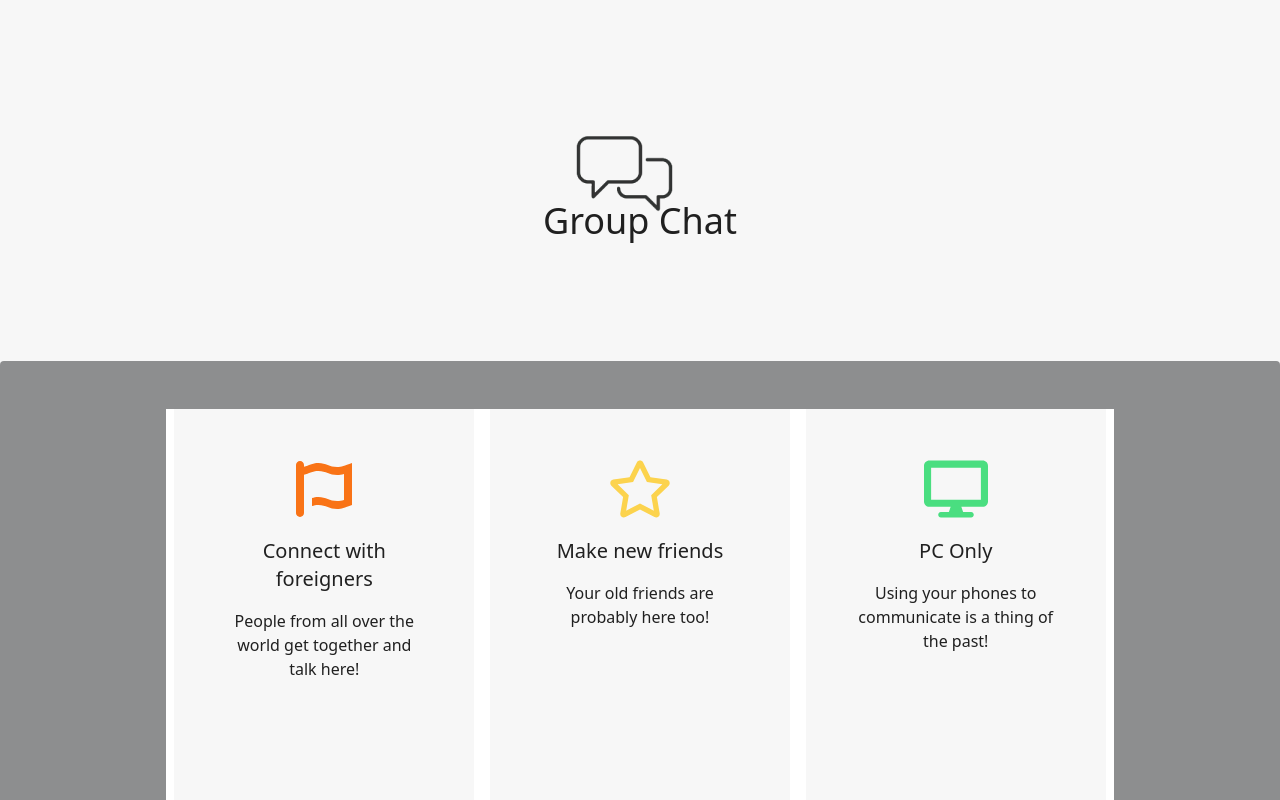
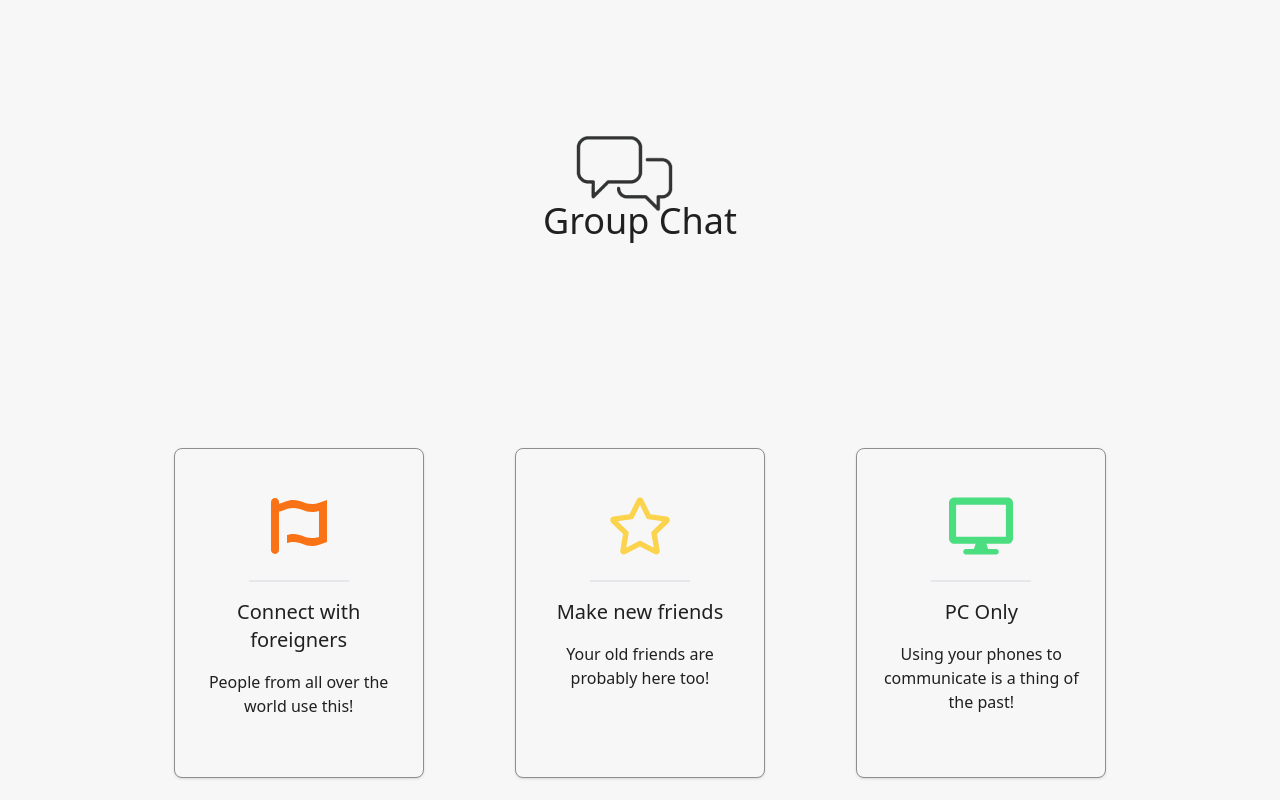
Before and after one commit to TreusK/groupChat, a React (Vite) app: page / in a window 1280 px wide. Shown: the top 800 px of the page. Built offline with nearby package versions, Linux system fonts and the light colour scheme; no server answers.

Commit message:
more css, trying to make it look decent

```diff
--- a/src/App.jsx
+++ b/src/App.jsx
@@ -4,7 +4,7 @@ import axios from 'axios';
 import { isMessageValid, getRandomArbitrary } from './assets/helpers';
 import chatIcon from './assets/chatIcon.png';
 import Input from './comps/Input';
-import { MdDeleteForever } from 'react-icons/md';
+import { RiCloseCircleFill } from 'react-icons/ri';
 import AlwaysScrollToBottom from './comps/AlwaysScrollToBottom';
 import SimpleCard from './comps/SimpleCard';
 
@@ -84,20 +84,20 @@ function App() {
   return (
     <div className='contentContainer bg-[#F7F7F7] text-[#202020] min-h-screen min-w-[250px]'>
 
-      <div className='flex flex-col items-center py-24'>
+      <div className='flex flex-col items-center py-24 h-[50vh]'>
         <img className='-mb-12 -ml-8' src={chatIcon} alt="chatIcon" />
         <h1 className='text-4xl h-fit'>Group Chat</h1>
       </div>
 
-      <div className='bg-[#8D8E8F] text-[#F7F7F7] rounded mx-auto my-6 text-center p-12'>
-        <div className='bg-white mx-auto w-4/5 flex justify-around'>
+      <div className='text-[#202020] flex justify-center text-center p-12'>
+        <div className='flex flex-col justify-around items-center gap-8 md:gap-0 w-full max-w-5xl md:flex-row'>
           <SimpleCard icon='flag'/>
           <SimpleCard icon='star'/>
           <SimpleCard icon='desktop'/>
         </div>
       </div>
 
-      <main className='bg-[#F3F4F5] py-4'>
+      <main className='bg-[#F3F4F5] pt-16 pb-6'>
         <div className='text-gray-300 h-[calc(100vh-64px)] flex flex-col justify-between max-w-[800px] mx-auto'>
           <div className='messagesContainer flex flex-col justify-end overflow-auto grow'>
             {notes &&
@@ -108,7 +108,7 @@ function App() {
                       key={note.id}>
                       <div className='flex'>
                         <p className='text-[10px] select-none'>user {note.userId}</p>
-                        {note.content !== '-Message Deleted-' && <MdDeleteForever className='-z-10 group-hover:z-10 cursor-pointer text-red-700 ml-auto' onClick={() => handleDeleteMessage(note)}/>}
+                        {note.content !== '-Message Deleted-' && <RiCloseCircleFill className='-z-10 group-hover:z-10 cursor-pointer text-red-700 ml-auto -mr-3 -mt-1' onClick={() => handleDeleteMessage(note)}/>}
                       </div>
                       {note.content}
                     </li>
@@ -129,7 +129,7 @@ function App() {
       </main>
 
       <footer className='bg-[#202020] text-[#F7F7F7] text-xs p-2 px-6 flex flex-col items-end'>
-        <p>Copyright FL&Co Incorporated</p>
+        <p>Copyright meme&Co Incorporated</p>
         <p>Donut steel</p>
       </footer>
 
--- a/src/comps/SimpleCard.jsx
+++ b/src/comps/SimpleCard.jsx
@@ -3,13 +3,14 @@ import { FaRegStar, FaFontAwesomeFlag, FaDesktop } from 'react-icons/fa';
 function SimpleCard({ icon }) {
 
   return (
-    <div className='bg-[#F7F7F7] text-[#202020] p-12 w-[300px] h-[400px]'>
+    <div className='bg-[#F7F7F7] flex md:flex-col justify-around items-center p-6 w-[375px] h-[220px] md:w-[250px] md:h-[330px] rounded-lg border border-solid shadow border-[#8D8E8F]'>
       {icon === 'star' &&
         <>
-          <div className='cardHead flex justify-center'>
+          <div className='cardHead flex justify-center items-center flex-[5]'>
             <FaRegStar className='w-16 h-16 text-amber-300' />
           </div>
-          <div className='cardBody text-center'>
+          <div className='w-[2px] h-1/2 bg-gray-200 md:w-1/2 md:h-[2px]'></div>
+          <div className='cardBody text-center flex-[8] pl-2 md:pl-0'>
             <h2 className='text-xl p-4'>Make new friends</h2>
             <p>Your old friends are probably here too!</p>
           </div>
@@ -18,22 +19,24 @@ function SimpleCard({ icon }) {
 
       {icon === 'flag' &&
         <>
-          <div className='cardHead flex justify-center'>
+          <div className='cardHead flex justify-center items-center flex-[5]'>
             <FaFontAwesomeFlag className='w-16 h-16 text-orange-500' />
           </div>
-          <div className='cardBody text-center'>
+          <div className='w-[2px] h-1/2 bg-gray-200 md:w-1/2 md:h-[2px]'></div>
+          <div className='cardBody text-center flex-[8] pl-2 md:pl-0'>
             <h2 className='text-xl p-4'>Connect with foreigners</h2>
-            <p>People from all over the world get together and talk here!</p>
+            <p>People from all over the world use this!</p>
           </div>
         </>
       }
 
       {icon === 'desktop' &&
         <>
-          <div className='cardHead flex justify-center'>
+          <div className='cardHead flex justify-center items-center flex-[5]'>
             <FaDesktop className='w-16 h-16 text-green-400' />
           </div>
-          <div className='cardBody text-center'>
+          <div className='w-[2px] h-1/2 bg-gray-200 md:w-1/2 md:h-[2px]'></div>
+          <div className='cardBody text-center flex-[8] pl-2 md:pl-0'>
             <h2 className='text-xl p-4'>PC Only</h2>
             <p>Using your phones to communicate is a thing of the past!</p>
           </div>
```
